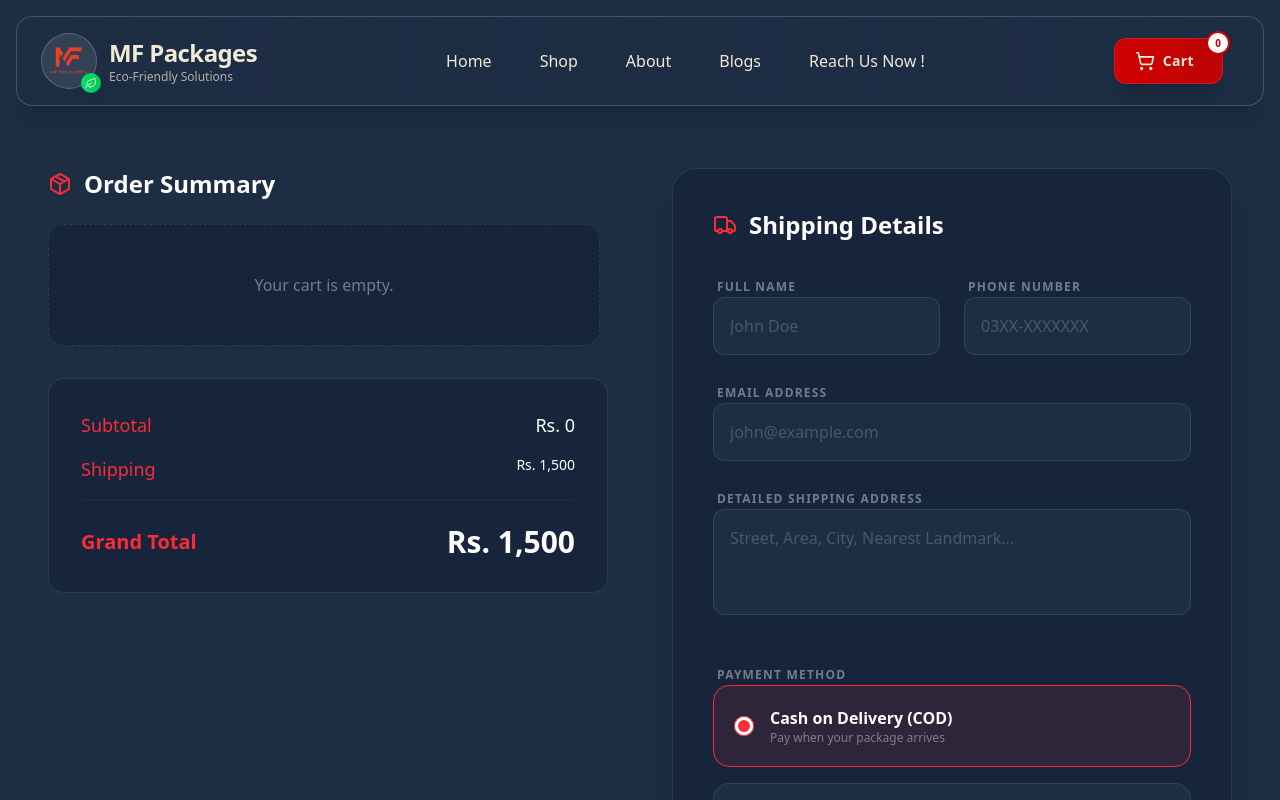
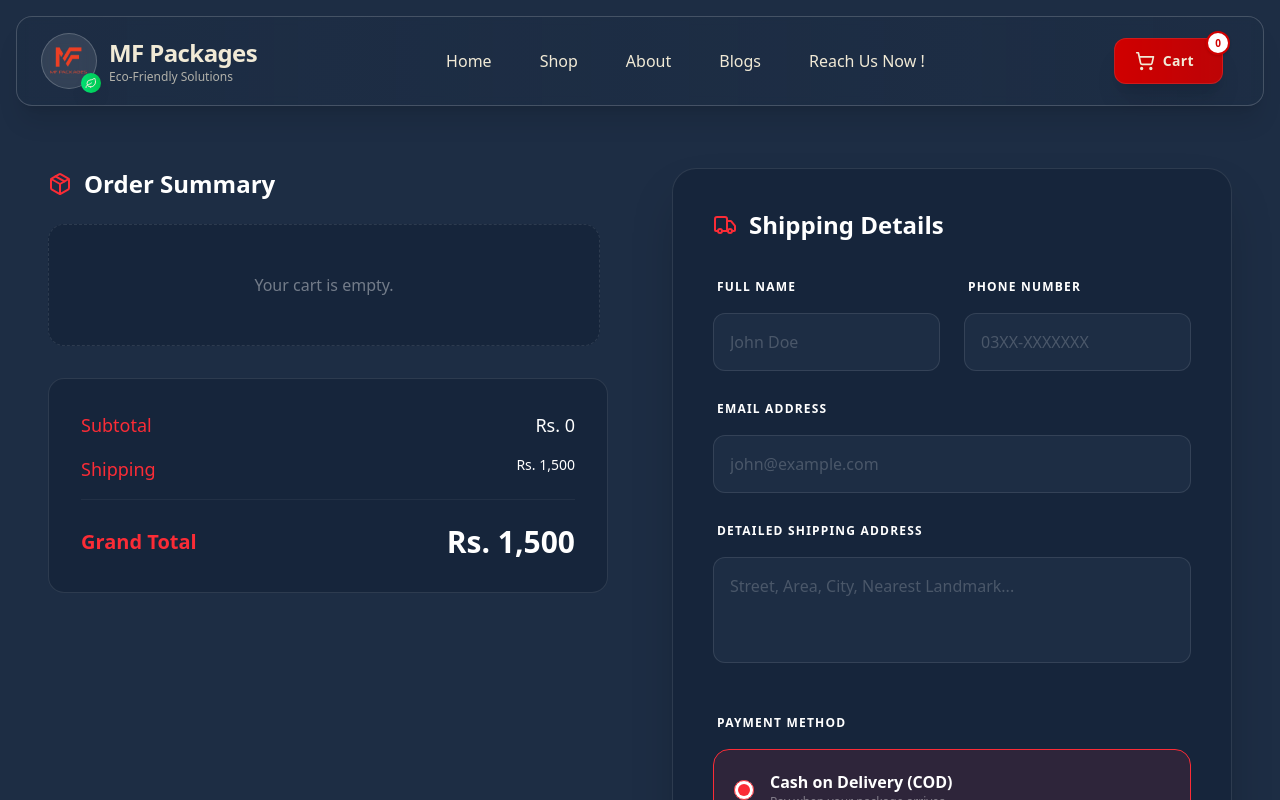
Before and after one commit to hayyantahirr/mf-packages, a Next.js app: page /checkout in a window 1280 px wide. Shown: the top 800 px of the page. Built offline with nearby package versions, Linux system fonts and the light colour scheme.

Commit message:
changes in unit done

```diff
--- a/app/checkout/page.jsx
+++ b/app/checkout/page.jsx
@@ -304,7 +304,7 @@ export default function CheckoutPage() {
               <div className="space-y-6">
                 <div className="grid grid-cols-1 md:grid-cols-2 gap-6">
                   <div className="space-y-2">
-                    <label className="text-xs uppercase tracking-widest font-black text-white/40 ml-1">
+                    <label className="text-xs uppercase tracking-widest font-black text-white ml-1">
                       Full Name
                     </label>
                     <input
@@ -313,11 +313,11 @@ export default function CheckoutPage() {
                       value={formData.fullName}
                       onChange={handleInputChange}
                       placeholder="John Doe"
-                      className="w-full bg-[#1D2D44] border border-white/10 rounded-xl px-4 py-4 focus:border-red-500 focus:outline-none transition-all placeholder:text-white/20"
+                      className="w-full bg-[#1D2D44] border border-white/10 rounded-xl px-4 py-4 focus:border-red-500 focus:outline-none transition-all placeholder:text-white/20 mt-4"
                     />
                   </div>
                   <div className="space-y-2">
-                    <label className="text-xs uppercase tracking-widest font-black text-white/40 ml-1">
+                    <label className="text-xs uppercase tracking-widest font-black text-white ml-1 mt-4">
                       Phone Number
                     </label>
                     <input
@@ -326,13 +326,13 @@ export default function CheckoutPage() {
                       value={formData.phone}
                       onChange={handleInputChange}
                       placeholder="03XX-XXXXXXX"
-                      className="w-full bg-[#1D2D44] border border-white/10 rounded-xl px-4 py-4 focus:border-red-500 focus:outline-none transition-all placeholder:text-white/20"
+                      className="w-full bg-[#1D2D44] border border-white/10 rounded-xl px-4 py-4 focus:border-red-500 focus:outline-none transition-all placeholder:text-white/20 mt-4"
                     />
                   </div>
                 </div>
 
                 <div className="space-y-2">
-                  <label className="text-xs uppercase tracking-widest font-black text-white/40 ml-1">
+                  <label className="text-xs uppercase tracking-widest font-black text-white ml-1 mt-4">
                     Email Address
                   </label>
                   <input
@@ -341,12 +341,12 @@ export default function CheckoutPage() {
                     value={formData.email}
                     onChange={handleInputChange}
                     placeholder="john@example.com"
-                    className="w-full bg-[#1D2D44] border border-white/10 rounded-xl px-4 py-4 focus:border-red-500 focus:outline-none transition-all placeholder:text-white/20"
+                    className="w-full bg-[#1D2D44] border border-white/10 rounded-xl px-4 py-4 focus:border-red-500 focus:outline-none transition-all placeholder:text-white/20 mt-4"
                   />
                 </div>
 
                 <div className="space-y-2">
-                  <label className="text-xs uppercase tracking-widest font-black text-white/40 ml-1">
+                  <label className="text-xs uppercase tracking-widest font-black text-white ml-1 mt-4">
                     Detailed Shipping Address
                   </label>
                   <textarea
@@ -355,18 +355,18 @@ export default function CheckoutPage() {
                     onChange={handleInputChange}
                     rows="3"
                     placeholder="Street, Area, City, Nearest Landmark..."
-                    className="w-full bg-[#1D2D44] border border-white/10 rounded-xl px-4 py-4 focus:border-red-500 focus:outline-none transition-all placeholder:text-white/20 resize-none"
+                    className="w-full bg-[#1D2D44] border border-white/10 rounded-xl px-4 py-4 focus:border-red-500 focus:outline-none transition-all placeholder:text-white/20 resize-none mt-4"
                   ></textarea>
                 </div>
 
                 {/* Payment Method Selection */}
                 <div className="pt-4 space-y-4">
-                  <label className="text-xs uppercase tracking-widest font-black text-white/40 ml-1">
+                  <label className="text-xs uppercase tracking-widest font-black text-white ml-1 mt-4">
                     Payment Method
                   </label>
-                  <div className="grid grid-cols-1 gap-4">
+                  <div className="grid grid-cols-1 gap-4 mt-4">
                     <label
-                      className={`flex items-center gap-4 p-5 rounded-2xl border transition-all cursor-pointer ${paymentMethod === "cod" ? "bg-red-500/10 border-red-500" : "bg-[#1D2D44] border-white/10 hover:border-white/30"}`}
+                      className={`flex items-center gap-4 p-5 rounded-2xl border transition-all cursor-pointer ${paymentMethod === "cod" ? "bg-red-500/10 border-red-500" : "bg-[#1D2D44] border-white/10 hover:border-white/30 "}`}
                     >
                       <input
                         type="radio"
@@ -374,7 +374,7 @@ export default function CheckoutPage() {
                         value="cod"
                         checked={paymentMethod === "cod"}
                         onChange={() => setPaymentMethod("cod")}
-                        className="w-5 h-5 accent-red-500"
+                        className="w-5 h-5 accent-red-500 "
                       />
                       <div className="grow">
                         <p className="font-bold">Cash on Delivery (COD)</p>
@@ -469,7 +469,7 @@ export default function CheckoutPage() {
                   </button>
 
                   {!isFormValid && items.length > 0 && (
-                    <p className="text-[10px] text-center text-red-500/60 mt-4 flex items-center justify-center gap-1">
+                    <p className="text-xs text-center text-red-500/60 mt-4 flex items-center justify-center gap-1 font-semibold">
                       <AlertCircle className="w-3 h-3" />
                       Please fill in all mandatory fields to continue
                     </p>
--- a/app/shop/[productName]/[productId]/page.jsx
+++ b/app/shop/[productName]/[productId]/page.jsx
@@ -248,7 +248,7 @@ export default async function SingleProductPage({ params }) {
                 </span>
               </div>
               <h1 className="text-3xl md:text-4xl font-black text-white tracking-tight leading-none uppercase">
-                {product.size} - {productName}
+                {product.size} CM - {productName}
               </h1>
             </div>
 
--- a/app/shop/[productName]/page.jsx
+++ b/app/shop/[productName]/page.jsx
@@ -176,7 +176,7 @@ export default async function ProductVariationsPage({ params }) {
                     )}
                   </div>
                   <h3 className="text-2xl font-black text-white tracking-tight group-hover:text-[#D00000] transition-colors">
-                   {v.size} - {productName}
+                    {v.size} CM - {productName}
                   </h3>
                 </div>
 
```
